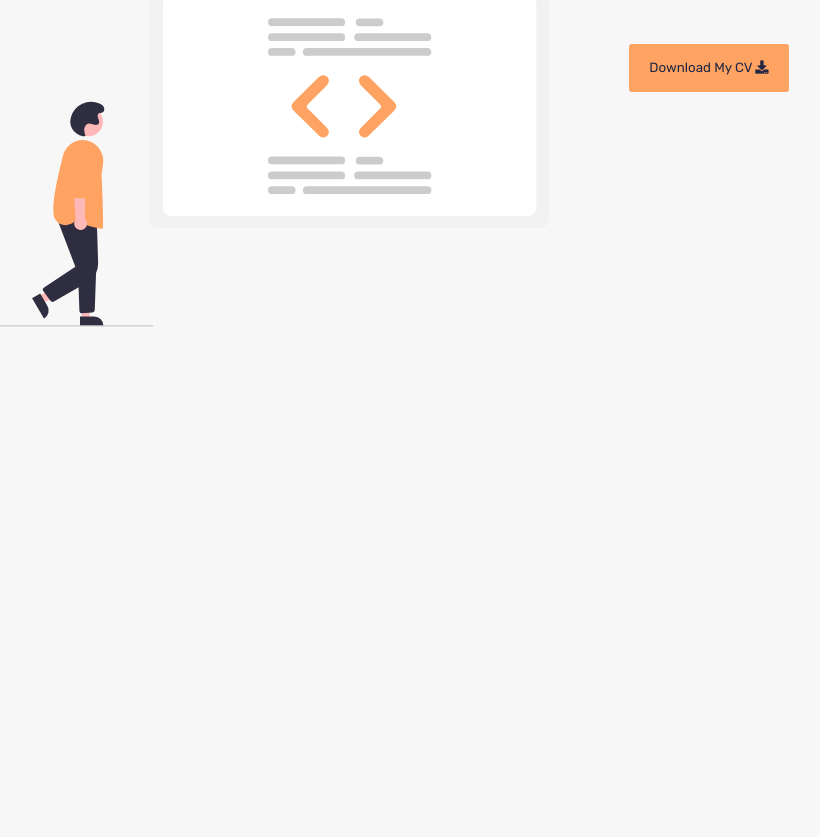
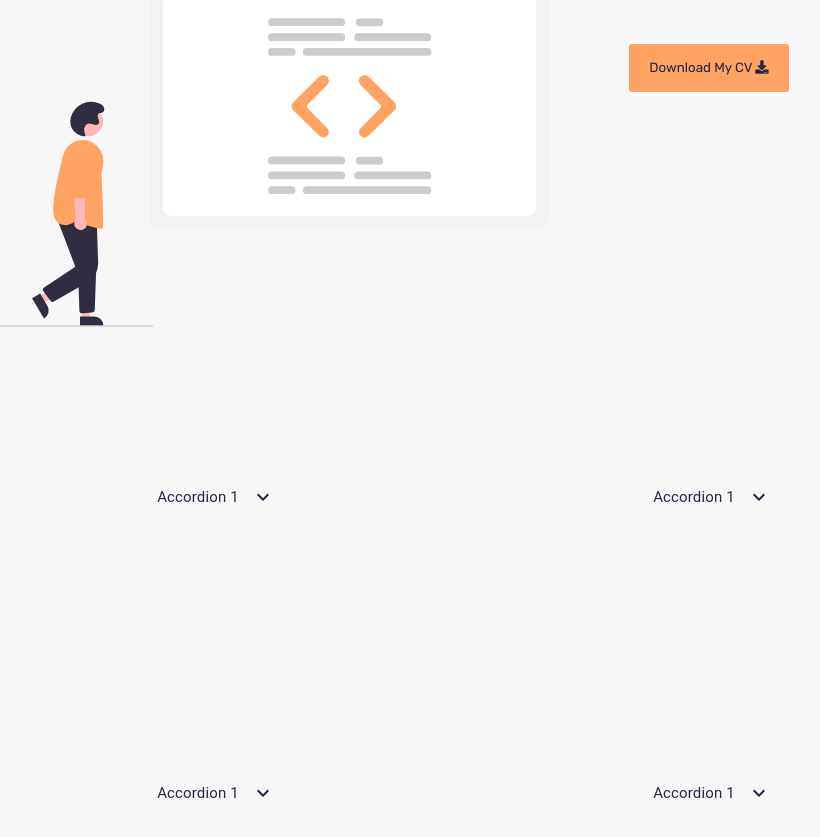
Before and after one commit to CabralArthur/React-Portfolio, a React (Create React App) app: page / in a window 1280 px wide. Shown: the part 1154-1991 px from the top of the page, without its empty margins (176-996 px from the left). Before the commit the page ends 1627 px from the top, so only its background shows below. Built offline with nearby package versions, Linux system fonts and the light colour scheme.

Commit message:
Creating And Addin Skills Section

```diff
--- a/src/App.js
+++ b/src/App.js
@@ -2,6 +2,7 @@ import AboutSection from "./Components/AboutSection/AboutSection";
 import Footer from "./Components/Footer/Footer";
 import Header from "./Components/Header/Header";
 import HomeSection from "./Components/HomeSection/HomeSection";
+import SkillsSection from "./Components/SkillsSection/SkillsSection";
 import "./Styles/Main.css"
 
 function App() {
@@ -10,6 +11,7 @@ function App() {
       <Header/>
       <HomeSection/>
       <AboutSection/>
+      <SkillsSection/>
       <Footer/>
     </div>
   );
--- /dev/null
+++ b/src/Components/SkillsSection/SkillsSection.css
@@ -0,0 +1,43 @@
+.skillsSection {
+  width: 100%;
+  height: 90vh;
+  display: -webkit-box;
+  display: -ms-flexbox;
+  display: flex;
+  -ms-flex-wrap: wrap;
+      flex-wrap: wrap;
+  -webkit-box-pack: center;
+      -ms-flex-pack: center;
+          justify-content: center;
+  text-align: center;
+}
+.skillsSection .Grid-Dropdowns {
+  width: 100%;
+  display: -ms-grid;
+  display: grid;
+  -ms-grid-columns: 1fr 2rem 1fr;
+  grid-template-columns: 1fr 1fr;
+  -ms-grid-rows: 1fr 2rem 1fr;
+  grid-template-rows: 1fr 1fr;
+  gap: 2rem;
+  margin-bottom: 10rem;
+}
+.skillsSection .Grid-Dropdowns > *:nth-child(1) {
+  -ms-grid-row: 1;
+  -ms-grid-column: 1;
+}
+.skillsSection .Grid-Dropdowns > *:nth-child(2) {
+  -ms-grid-row: 1;
+  -ms-grid-column: 3;
+}
+.skillsSection .Grid-Dropdowns > *:nth-child(3) {
+  -ms-grid-row: 3;
+  -ms-grid-column: 1;
+}
+.skillsSection .Grid-Dropdowns > *:nth-child(4) {
+  -ms-grid-row: 3;
+  -ms-grid-column: 3;
+}
+.skillsSection .Grid-Dropdowns .AccordionTitle {
+  color: #f8f7f7;
+}
--- /dev/null
+++ b/src/Components/SkillsSection/SkillsSection.js
@@ -0,0 +1,135 @@
+import React from 'react'
+import Title from '../Title/Title'
+
+import { makeStyles, withStyles } from "@material-ui/core/styles";
+
+import MuiAccordionSummary from "@material-ui/core/AccordionSummary";
+import MuiAccordion from "@material-ui/core/Accordion";
+import AccordionDetails from "@material-ui/core/AccordionDetails";
+import Typography from "@material-ui/core/Typography";
+import ExpandMoreIcon from "@material-ui/icons/ExpandMore";
+
+import "../../Styles/Main.css"
+import './SkillsSection.css'
+
+const useStyles = makeStyles((theme) => ({
+    root: {
+      width: "100%"
+    },
+    heading: {
+      fontSize: theme.typography.pxToRem(15),
+      fontWeight: theme.typography.fontWeightRegular
+    }
+  }));
+
+const Accordion = withStyles({
+    root: {
+        background: 'none',
+        border: 'none',
+        boxShadow: 'none',
+    },
+    content: {
+        flexGrow: 0
+    }
+})(MuiAccordion);
+
+
+const AccordionSummary = withStyles({
+content: {
+    flexGrow: 0
+}
+})(MuiAccordionSummary);
+
+const SkillsSection = () => {
+    const classes = useStyles();
+    return (
+        <section className='container skillsSection'>
+            <Title titulo='Skills' subtitulo='My technical level'/>
+            <div className='Grid-Dropdowns'>
+
+                <div className={classes.root}>
+                    <Accordion>
+
+                        <AccordionSummary
+                        expandIcon={<ExpandMoreIcon />}
+                        aria-controls="panel1a-content"
+                        id="panel1a-header"
+                        >
+                        <Typography className={classes.heading}>Accordion 1</Typography>
+                        </AccordionSummary>
+
+                        <AccordionDetails>
+                            <Typography>
+                                Lorem ipsum dolor sit amet, consectetur adipiscing elit. Suspendisse
+                                malesuada lacus ex, sit amet blandit leo lobortis eget.
+                            </Typography>
+                        </AccordionDetails>
+                    </Accordion>
+                </div>
+
+                <div className={classes.root}>
+                    <Accordion>
+
+                        <AccordionSummary
+                        expandIcon={<ExpandMoreIcon />}
+                        aria-controls="panel1a-content"
+                        id="panel1a-header"
+                        >
+                        <Typography className={classes.heading}>Accordion 1</Typography>
+                        </AccordionSummary>
+
+                        <AccordionDetails>
+                            <Typography>
+                                Lorem ipsum dolor sit amet, consectetur adipiscing elit. Suspendisse
+                                malesuada lacus ex, sit amet blandit leo lobortis eget.
+                            </Typography>
+                        </AccordionDetails>
+                    </Accordion>
+                </div>
+
+                <div className={classes.root}>
+                    <Accordion>
+
+                        <AccordionSummary
+                        expandIcon={<ExpandMoreIcon />}
+                        aria-controls="panel1a-content"
+                        id="panel1a-header"
+                        >
+                        <Typography className={classes.heading}>Accordion 1</Typography>
+                        </AccordionSummary>
+
+                        <AccordionDetails>
+                            <Typography>
+                                Lorem ipsum dolor sit amet, consectetur adipiscing elit. Suspendisse
+                                malesuada lacus ex, sit amet blandit leo lobortis eget.
+                            </Typography>
+                        </AccordionDetails>
+                    </Accordion>
+                </div>
+
+                <div className={classes.root}>
+                    <Accordion>
+
+                        <AccordionSummary
+                        expandIcon={<ExpandMoreIcon />}
+                        aria-controls="panel1a-content"
+                        id="panel1a-header"
+                        >
+                        <Typography className={classes.heading}>Accordion 1</Typography>
+                        </AccordionSummary>
+
+                        <AccordionDetails>
+                            <Typography>
+                                Lorem ipsum dolor sit amet, consectetur adipiscing elit. Suspendisse
+                                malesuada lacus ex, sit amet blandit leo lobortis eget.
+                            </Typography>
+                        </AccordionDetails>
+                    </Accordion>
+                </div>
+
+            </div>
+        </section>
+    )
+}
+
+export default SkillsSection
--- /dev/null
+++ b/src/Components/SkillsSection/SkillsSection.scss
@@ -0,0 +1,20 @@
+
+.skillsSection{
+    width: 100%;
+    height: 90vh;
+    display: flex;
+    flex-wrap: wrap;
+    justify-content: center;
+    text-align: center;
+    .Grid-Dropdowns{
+        width: 100%;
+        display: grid;
+        grid-template-columns: 1fr 1fr;
+        grid-template-rows: 1fr 1fr;
+        gap: 2rem;
+        margin-bottom: 10rem;
+        .AccordionTitle{
+            color: #f8f7f7;
+        }
+    }
+}
```
